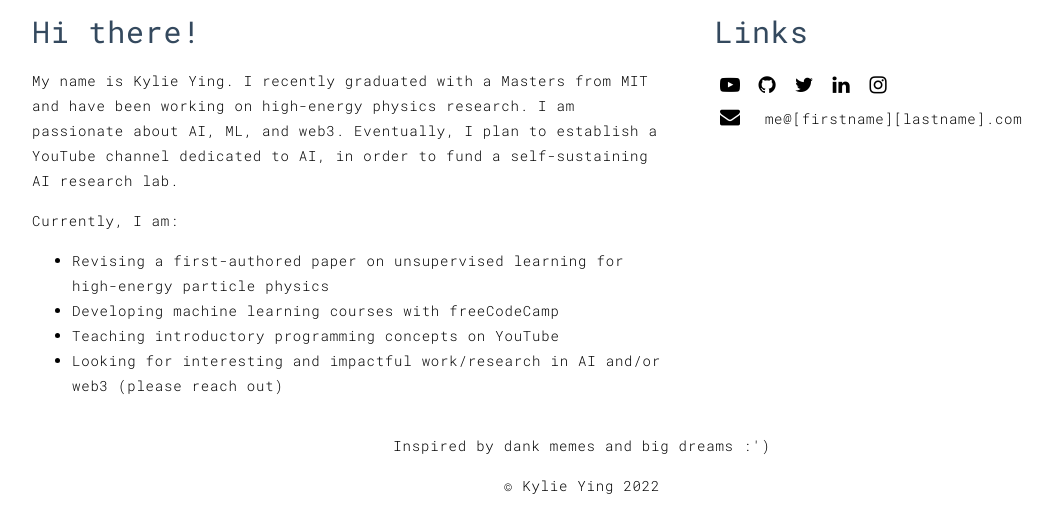
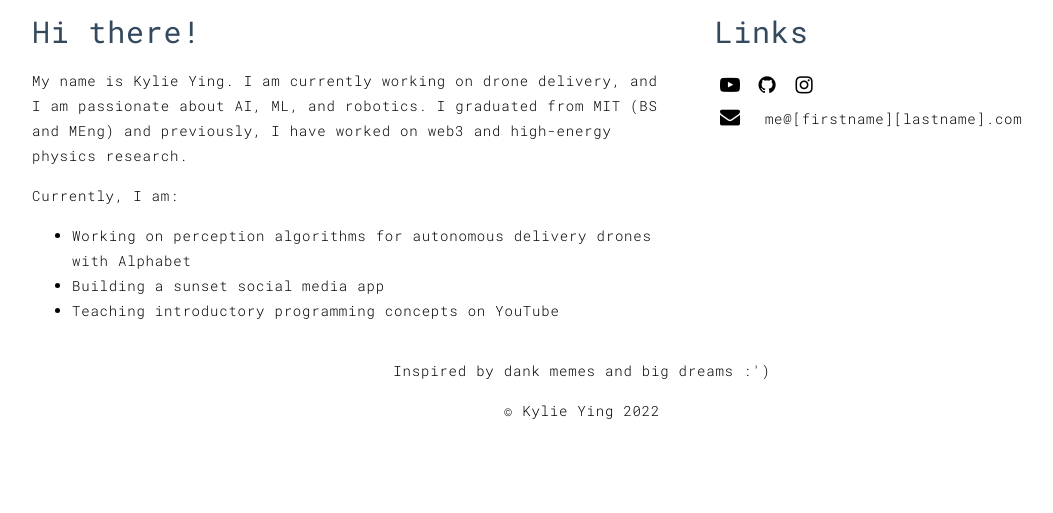
Before and after one commit to kying18/kying18.github.io, a Jekyll site: the page built from index.html, in a window 1280 px wide and 900 px high, scrolled down 427 px, cut to the strip 387-900 px from the top of the window. Shown: the whole strip, without its empty margins (58-1111 px from the left). Built offline with Jekyll 4.4.1, drawn with Linux system fonts in a browser that asks for light colours; after the commit the page ends 1252 px from its top, so only the background shows below that.

Commit message:
Update index.html

```diff
--- a/index.html
+++ b/index.html
@@ -33,23 +33,20 @@ title: Kylie Ying
 			<div class="template-example">
 				<h2 class="template-title-example">Hi there!</h2>
 				<p>
-					My name is Kylie Ying. I recently graduated with a Masters from MIT and have been working on high-energy physics research.
-					I am passionate about AI, ML, and web3. Eventually, I plan to establish a YouTube channel dedicated to AI, in order to fund a self-sustaining AI research lab.
+					My name is Kylie Ying. I am currently working on drone delivery, and I am passionate about AI, ML, and robotics.
+					I graduated from MIT (BS and MEng) and previously, I have worked on web3 and high-energy physics research.
 				</p>
 				<p>
 					Currently, I am:
 					<ul>
 						<li>
-							Revising a first-authored paper on unsupervised learning for high-energy particle physics
+							Working on perception algorithms for autonomous delivery drones with Alphabet
 						</li>
 						<li>
-							Developing machine learning courses with freeCodeCamp
+							Building a sunset social media app
 						</li>
 						<li>
 							Teaching introductory programming concepts on YouTube
-						</li>
-						<li>
-							Looking for interesting and impactful work/research in AI and/or web3 (please reach out)
 						</li>
 					</ul>
 				</p>
@@ -72,17 +69,6 @@ title: Kylie Ying
 					</li>
 					<li>
 						<span class="fa-icon">
-							<a href="https://twitter.com/kylieyying"><i class="fa fa-twitter"></i></a>
-						</span>
-					</li>
-					<li>
-						<span class="fa-icon">
-							<a href="https://www.linkedin.com/in/kylie-ying-37923310a/"><i
-									class="fa fa-linkedin"></i></a>
-						</span>
-					</li>
-					<li>
-						<span class="fa-icon">
 							<a href="https://instagram.com/kylieyying"><i class="fa fa-instagram"></i></a>
 						</span>
 					</li>
```
